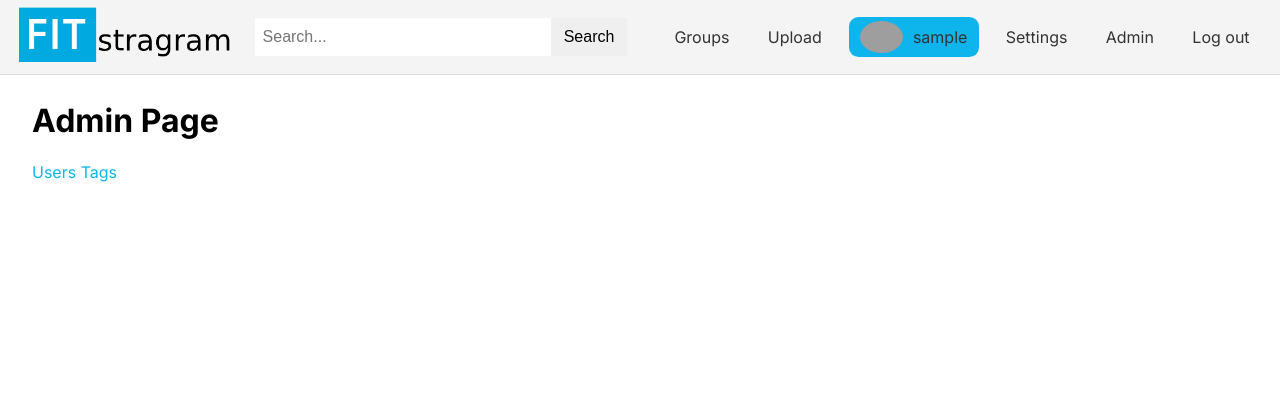
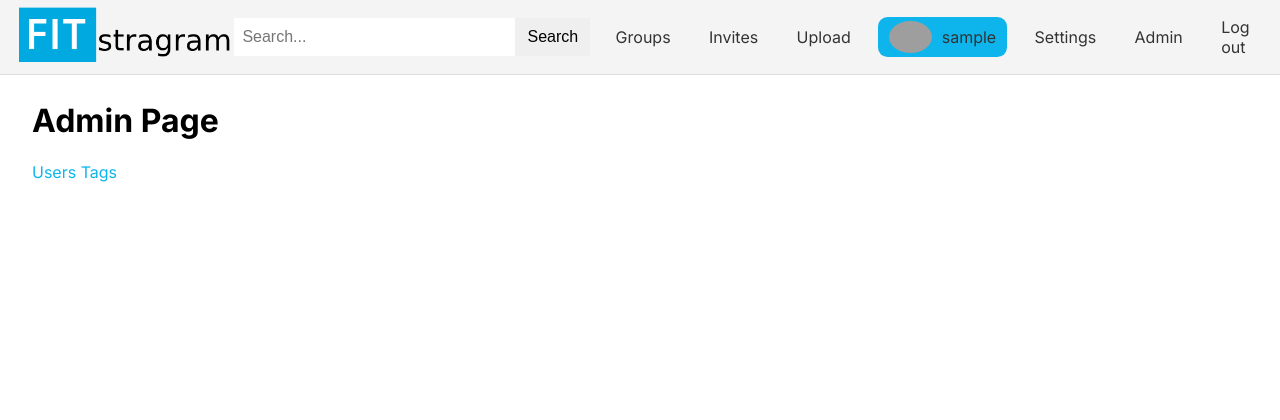
Before and after one commit to Megnas/IIS-Fitstagram, a Flask app: page /admin in a window 1280 px wide. Shown: the top 420 px of the page. Run offline with Flask 3, Linux system fonts and the light colour scheme; a user stored in the database is signed in; tables that the repository leaves empty hold one stand-in row (values such as "Sample post"); some libraries are stand-ins or nearby versions; grey boxes are pictures that could not be loaded.

Commit message:
feat: invites in the header

```diff
--- a/src/templates/header.html
+++ b/src/templates/header.html
@@ -27,6 +27,9 @@
             </a>
             {% endif %}
             {% if user.is_authenticated %}
+            <a href="{{ url_for('invites.invites') }} " class="header-login-btn" >
+                Invites
+            </a>
             <a href="{{ url_for('post.create_post') }} " class="header-login-btn" >
                 Upload
             </a>
```
